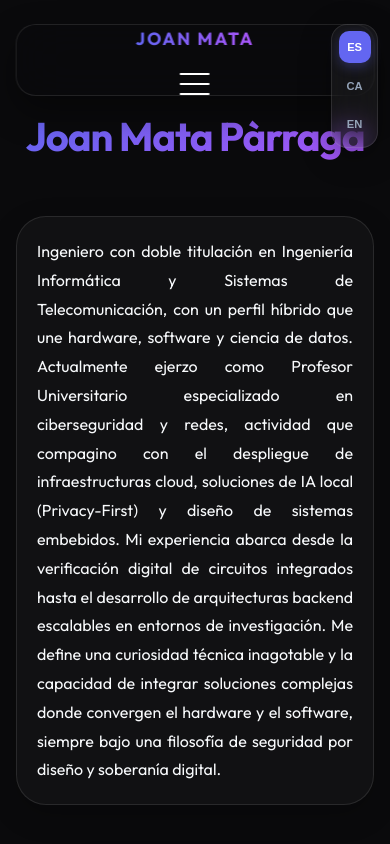
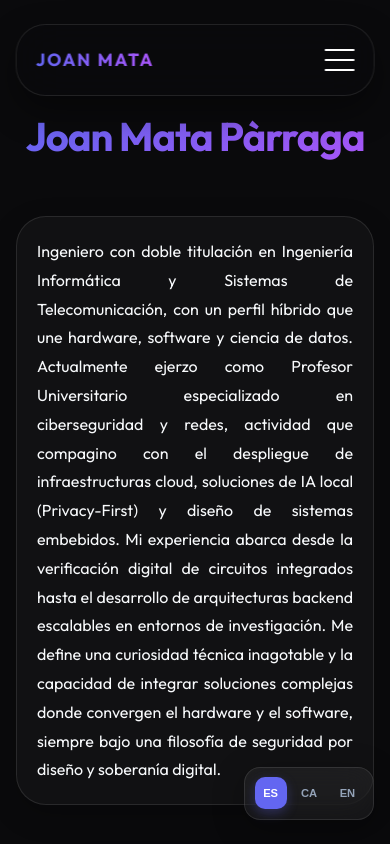
Before and after one commit to joan-mata/joanmata_web, a React (Vite) app: page /#/ in a window 390 px wide. Shown: the top 844 px of the page. Built offline with nearby package versions, Linux system fonts and the light colour scheme.

Commit message:
fix: ajuste header

```diff
--- a/src/index.css
+++ b/src/index.css
@@ -1038,20 +1038,7 @@ nav ul {
 }
 
 /* Responsive */
-@media (max-width: 768px) {
-  .hero h1 { font-size: 2.75rem; }
-  .premium-nav { padding: 0 1.5rem; height: auto; flex-direction: column; padding: 1rem; border-radius: 20px; }
-  nav ul { gap: 0.4rem; flex-wrap: wrap; justify-content: center; margin-top: 1rem; }
-  .nav-btn { padding: 0.4rem 0.8rem; font-size: 0.7rem; }
 
-  .detail-main-title { font-size: 2.5rem; }
-  .detail-grid-layout { grid-template-columns: 1fr; gap: 1.5rem; }
-  .detail-top-nav { flex-direction: column; align-items: stretch; }
-  .edit-details-btn { width: 100%; }
-
-  .contact-grid { grid-template-columns: 1fr; }
-  .cv-download-box { padding: 2rem 1.5rem; }
-}
 /* AI Export Selector Modal */
 .export-selector-modal {
   max-width: 420px !important;
@@ -1185,10 +1172,12 @@ nav ul {
   }
 
   /* Admin Buttons on Mobile */
-  .admin-toolbar {
-    bottom: 1rem;
+  .language-switcher {
+    top: auto;
+    bottom: 1.5rem;
     right: 1rem;
-    transform: scale(0.85);
+    flex-direction: row;
+    padding: 0.6rem;
   }
 }
 
@@ -1210,3 +1199,11 @@ nav ul {
     font-size: 0.95rem;
   }
 }
+
+@media (max-width: 768px) {
+  .admin-toolbar {
+    bottom: 5.5rem; /* Above the language switcher */
+    right: 1rem;
+    transform: scale(0.85);
+  }
+}
```
